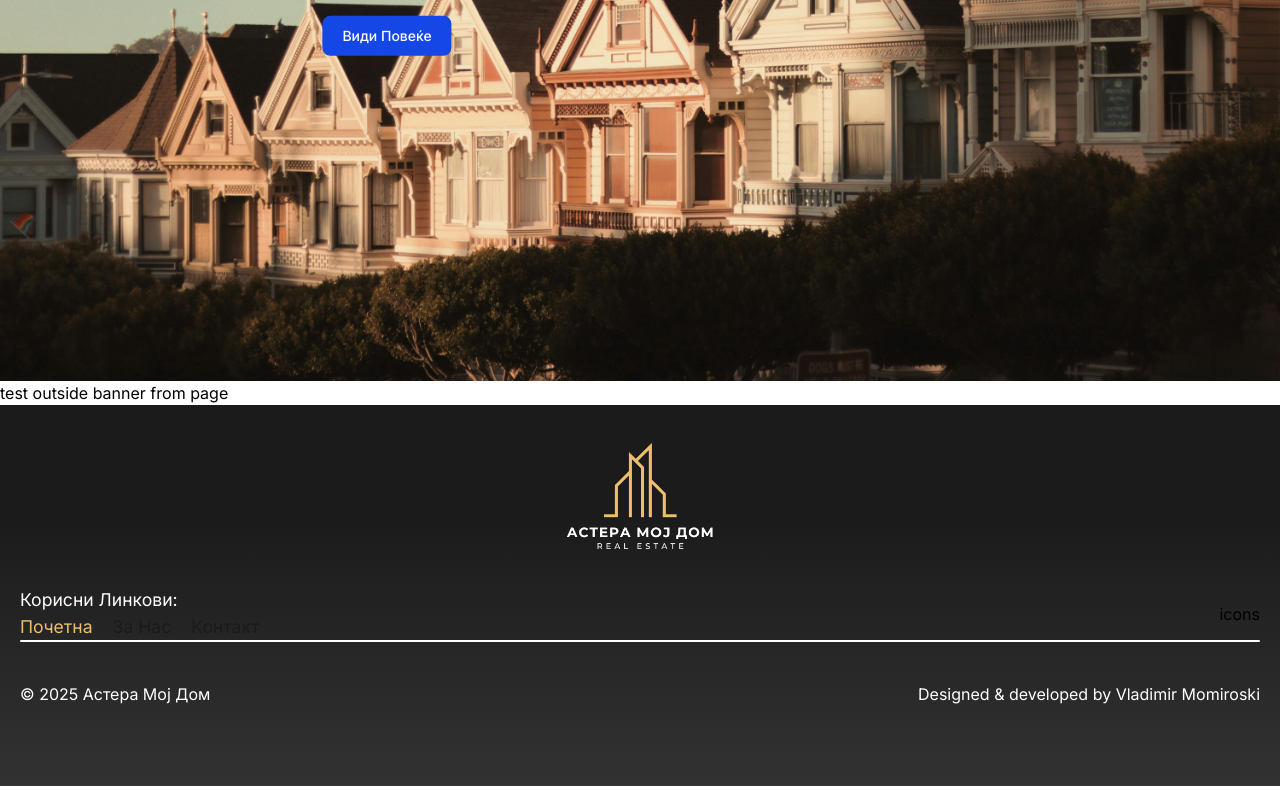
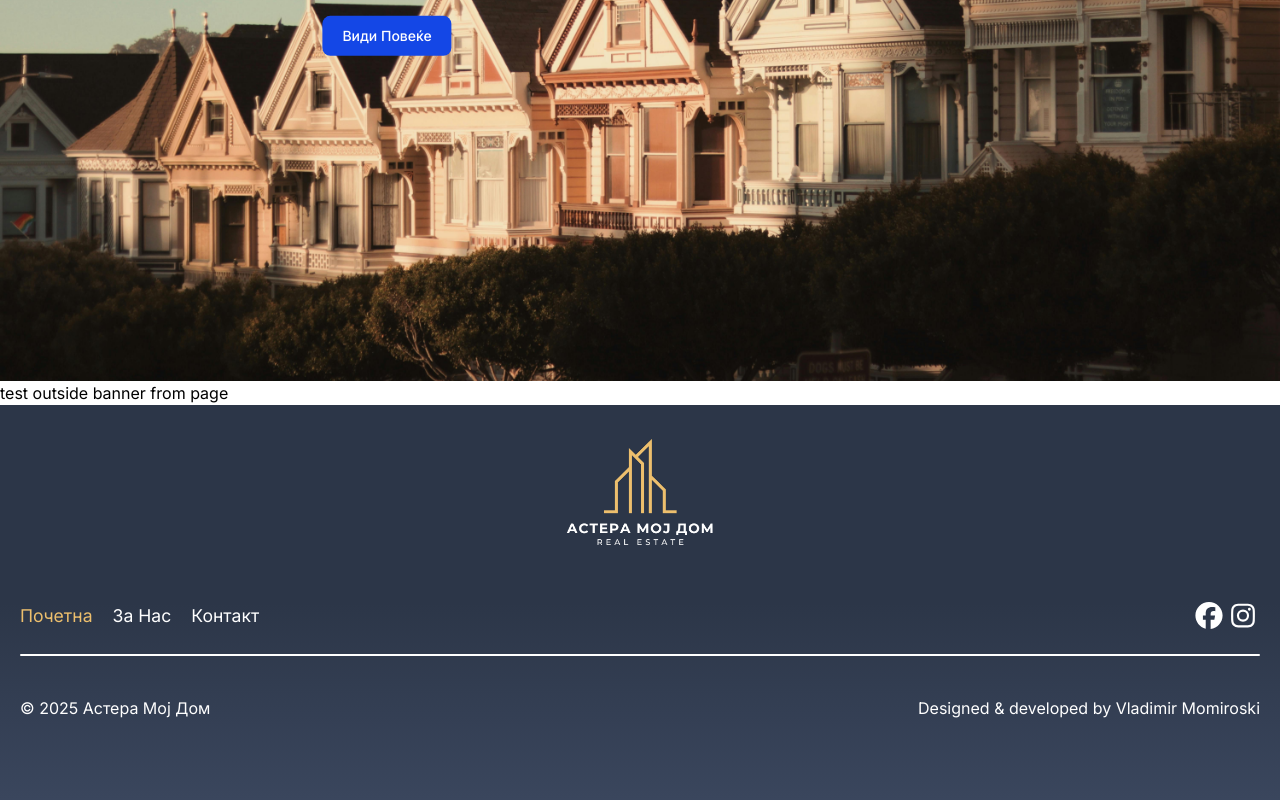
Before and after one commit to vladimirmomiroski/astera-moj-dom, a Next.js app: page / in a window 1280 px wide. Shown: the part 419-1219 px from the top of the page. Built offline with nearby package versions, Linux system fonts and the light colour scheme; a web font is replaced by a local one.

Commit message:
added footer

```diff
--- a/app/(client)/components/ui/footer/footer.tsx
+++ b/app/(client)/components/ui/footer/footer.tsx
@@ -1,5 +1,3 @@
-import Image from "next/image";
-
 import { FontAwesomeIcon } from "@fortawesome/react-fontawesome";
 import { faFacebook, faInstagram } from "@fortawesome/free-brands-svg-icons";
 import { faPhone, faLocationDot } from "@fortawesome/free-solid-svg-icons";
@@ -10,23 +8,23 @@ const year: number = new Date().getFullYear()
 
 const Footer = () => {
   return <footer>
-    <div className="bg-[linear-gradient(180deg,_#1b1b1b_29%,_#323232_100%)]">
+    <div className="bg-[linear-gradient(180deg,#2c3648_50%,#3a465d_100%)]">
       <div className="container mx-auto px-5">
 
-        <div className="flex justify-center py-9">
+        <div className="flex justify-center py-8">
           <Logo width={150} height={150} src={"/logo2.png"} />
         </div>
         <div className="flex justify-between items-center">
-          <div>
-            <p className="text-white text-medium">Корисни Линкови:</p>
+          <div className="py-6">
             <ul className="flex justify-between items-center">
-              <li className=" mr-5 text-medium text-white"><NavLink href="/">Почетна</NavLink></li>
-              <li className="mr-5 text-medium text-white"><NavLink href="/about">За Нас</NavLink></li>
-              <li className="text-medium text-white"><NavLink href="/contact">Контакт</NavLink></li>
+              <li className=" mr-5 text-medium text-white"><NavLink href="/" color="text-white">Почетна</NavLink></li>
+              <li className="mr-5 text-medium text-white"><NavLink href="/about" color="text-white">За Нас</NavLink></li>
+              <li className="text-medium text-white"><NavLink href="/contact" color="text-white">Контакт</NavLink></li>
             </ul>
           </div>
           <div>
-            <p>icons</p>
+            <NavLink href="https://www.facebook.com/" target="_blank" color="text-white"><FontAwesomeIcon icon={faFacebook} className="text-large text-white" /></NavLink>
+            <NavLink href="https://www.instagram.com/" target="_blank" color="text-white"><FontAwesomeIcon icon={faInstagram} className="text-large text-white" /></NavLink>
           </div>
         </div>
 
--- a/app/(client)/components/ui/hero/hero.tsx
+++ b/app/(client)/components/ui/hero/hero.tsx
@@ -12,7 +12,7 @@ const Hero = () => {
                 priority
             />
             <div className="absolute top-1/2 left-1/2 -translate-x-1/2 -translate-y-1/2">
-                <h1 className="text-large text-white font-bold leading-tight mb-1">Агенција за Недвижности</h1>
+                <h1 className="text-extra-large text-white font-bold leading-tight mb-1">Агенција за Недвижности</h1>
                 <p className="text-medium text-white font-bold mb-5">Купи и продај имот брзо и лесно!</p>
                 <button type="button" className="text-white bg-blue-700 hover:bg-blue-800 focus:ring-4 focus:ring-blue-300 font-medium rounded-lg text-sm px-5 py-2.5 me-2 mb-2 dark:bg-blue-600 dark:hover:bg-blue-700 focus:outline-none dark:focus:ring-blue-800">Види Повеќе</button>
             </div>
--- a/app/(client)/components/ui/navbar/navbar.tsx
+++ b/app/(client)/components/ui/navbar/navbar.tsx
@@ -13,8 +13,8 @@ const Navbar = () => {
       <div className="bg-light-blue hidden sm:block">
         <div className="py-2 px-5 flex justify-between items-center container mx-auto">
           <div>
-            <FontAwesomeIcon className="text-medium mr-1 text-white cursor-pointer" icon={faFacebook} />
-            <FontAwesomeIcon className="text-medium text-white cursor-pointer" icon={faInstagram} />
+            <NavLink href="https://www.facebook.com/" target="_blank" color="text-white"><FontAwesomeIcon icon={faFacebook} className="mr-1 text-medium text-white" /></NavLink>
+            <NavLink href="https://www.instagram.com/" target="_blank" color="text-white"><FontAwesomeIcon icon={faInstagram} className="mr-1 text-medium text-white" /></NavLink>
           </div>
           <div className="flex items-center justify-around">
             <FontAwesomeIcon className="text-medium text-white pr-1" icon={faLocationDot} />
@@ -30,9 +30,9 @@ const Navbar = () => {
         </div >
         <div>
           <ul className="flex justify-between align-middle">
-            <li className=" mr-5 text-medium"><NavLink href="/">Почетна</NavLink></li>
-            <li className="mr-5 text-medium"><NavLink href="/about">За Нас</NavLink></li>
-            <li className="text-medium"><NavLink href="/contact">Контакт</NavLink></li>
+            <li className=" mr-5 text-medium"><NavLink href="/" color="text-black" >Почетна</NavLink></li>
+            <li className="mr-5 text-medium"><NavLink href="/about" color="text-black">За Нас</NavLink></li>
+            <li className="text-medium"><NavLink href="/contact" color="text-black">Контакт</NavLink></li>
           </ul>
         </div>
       </div>
--- a/app/globals.css
+++ b/app/globals.css
@@ -31,7 +31,8 @@ h6 {
   --color-gray: #6b7280;
   --color-gold: #edbf6d;
 
-  --text-large: 3.4rem;
+  --text-extra-large: 3.4rem;
+  --text-large: 1.7rem;
   --text-medium: 1.1rem;
   --text-default: 1rem;
   --text-small: 0.875rem;
--- a/shared/ui/nav-link/nav-link.tsx
+++ b/shared/ui/nav-link/nav-link.tsx
@@ -3,18 +3,21 @@
 import Link from 'next/link';
 import { usePathname } from 'next/navigation';
 
+
 type NavLinkProps = {
     href: string,
     children: React.ReactNode,
+    color: string,
+    target?: string
 }
 
-const NavLink = ({ href, children }: NavLinkProps) => {
+const NavLink = ({ href, children, color, target }: NavLinkProps) => {
 
     const pathname = usePathname();
     const isActive = pathname === href;
 
     return (
-        <Link href={href} className={`cursor-pointer hover:text-gold ${isActive ? 'text-gold' : 'text-black'
+        <Link href={href} target={target} className={`cursor-pointer hover:text-gold ${isActive ? 'text-gold' : color
             }`}>
             {children}
         </Link>
```
